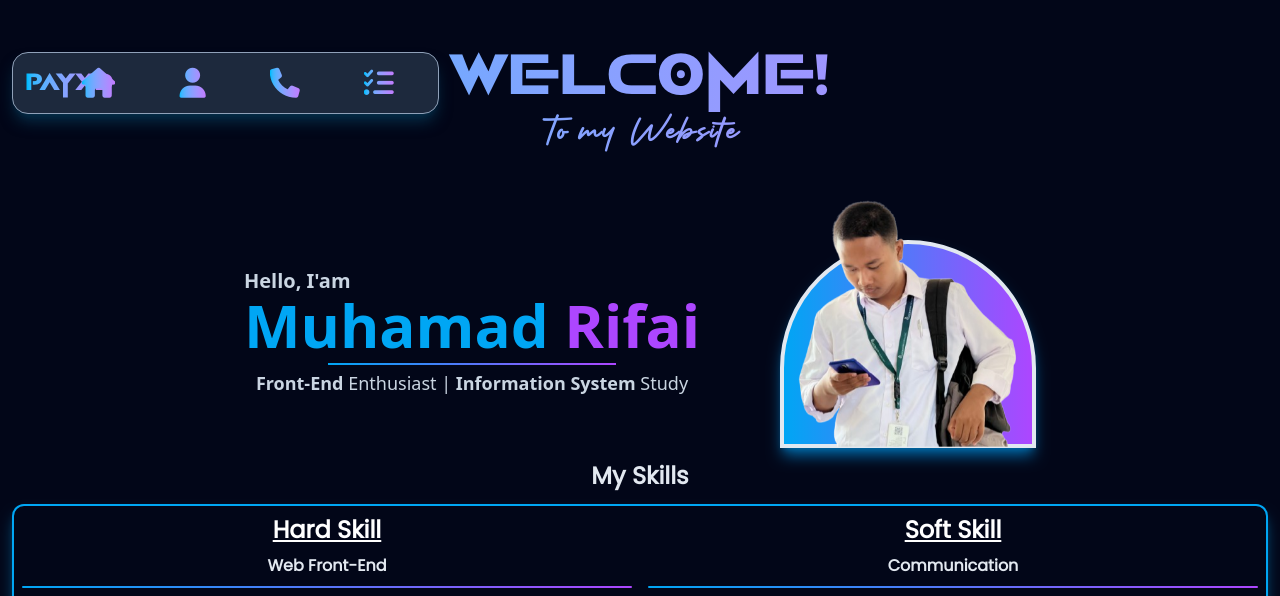
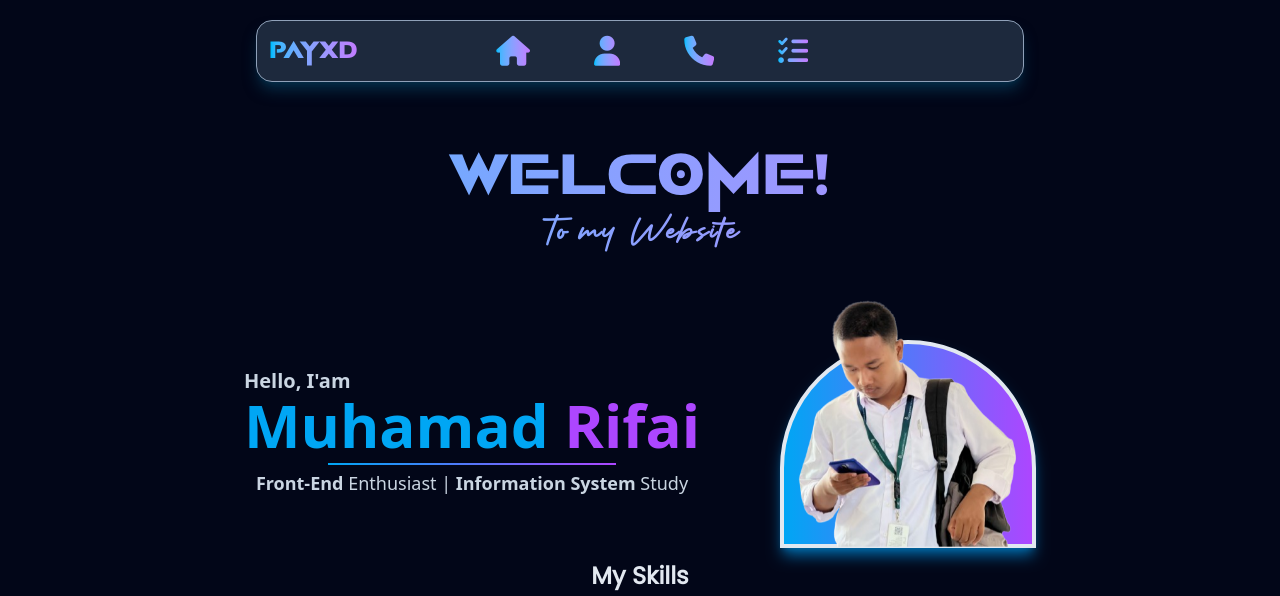
Before and after one commit to Rifaiiii04/tailwindcss-2, a website: page public/index.html in a window 1280 px wide. Shown: the top 596 px of the page. Drawn offline with Linux system fonts and the light colour scheme.

Commit message:
fixed topbar

```diff
--- a/public/index.html
+++ b/public/index.html
@@ -11,7 +11,7 @@
     />
   </head>
   <body class="bg-slate-950 text-slate-200">
-    <header class="p-3 fixed">
+    <header class="p-3">
       <!-- Toggle -->
       <button class="block relative top-0 text-4xl md:hidden" id="menuToggle">
         <i class="fa-solid fa-bars gradient-sky cursor-pointer"></i>
@@ -75,7 +75,7 @@
 
       <!-- topbar -->
       <div
-        class="container lg:max-w-3xl mx-auto md:w-full hidden md:flex mt-5 bg-slate-800 p-3 rounded-2xl shadow-lg shadow-sky-950 border border-slate-400"
+        class="container md:fixed md:top-0 md:left-0 md:right-0 md:z-50 lg:max-w-3xl mx-auto md:w-full hidden md:flex mt-5 bg-slate-800 p-3 rounded-2xl shadow-lg shadow-sky-950 border border-slate-400"
       >
         <h1
           class="font-square text-3xl gradient-sky hover:text-sky-500 transition-all duration-300 cursor-default"
@@ -107,7 +107,7 @@
       </div>
     </header>
     <main>
-      <div class="container py-5 w-full mt-5 text-center hidden md:block mx-auto">
+      <div class="container py-5 w-full mt-24 text-center hidden md:block mx-auto">
         <h1 class="text-7xl font-square gradient-sky">Welcome!</h1>
         <h2 class="text-4xl font-bohemy tracking-wider gradient-sky">
           To my Website
```
Also changed, not shown: public/src/output.css.
